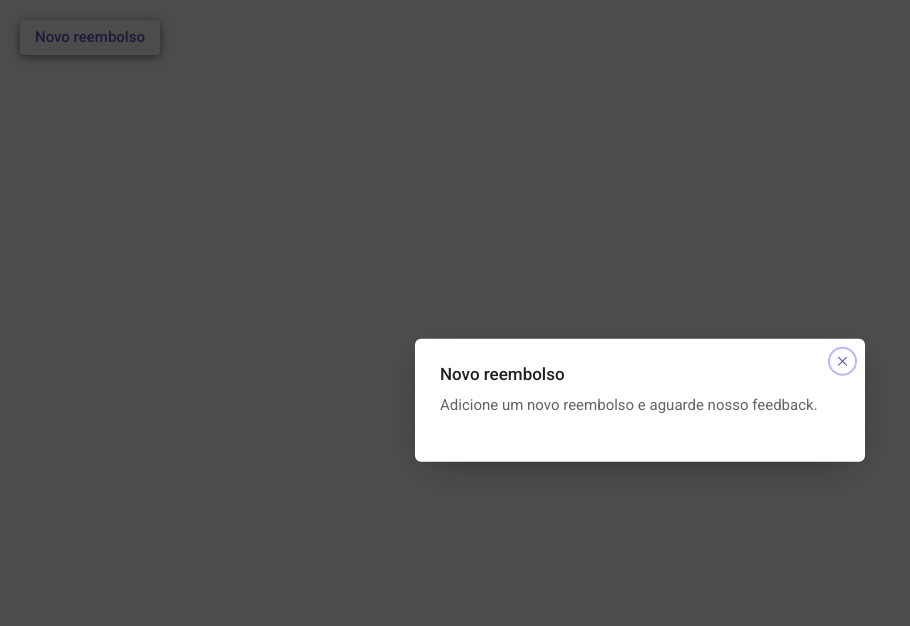
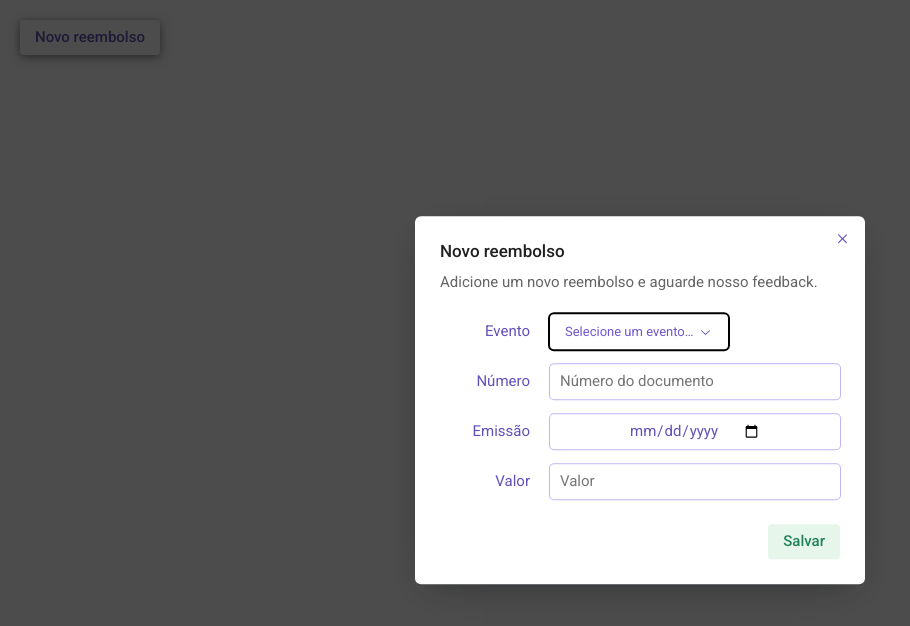
Before and after one commit to ajcadev/refund, a Next.js app: page /refund in a window 1280 px wide. Both pictures are taken after a click on the button "Novo reembolso". Shown: the top 626 px of the page, without its empty margins (0-910 px from the left). Built offline with nearby package versions, Linux system fonts and the light colour scheme.

Commit message:
add form

```diff
--- a/src/components/NewRefundModal/index.tsx
+++ b/src/components/NewRefundModal/index.tsx
@@ -1,5 +1,8 @@
-import { Cross2Icon } from "@radix-ui/react-icons";
+import { CheckIcon, ChevronDownIcon, ChevronUpIcon, Cross2Icon } from "@radix-ui/react-icons";
+import { Button } from "../../styles/UI/Button";
 import { DialogClose, DialogContent, DialogDescription, DialogIconButton, DialogOverlay, DialogPortal, DialogTitle } from "../../styles/UI/Dialog";
+import { SelectContent, SelectIcon, SelectItem, SelectItemIndicator, SelectItemText, SelectPortal, SelectRoot, SelectScrollDownButton, SelectScrollUpButton, SelectTrigger, SelectValue, SelectViewport } from "../../styles/UI/Select";
+import { Fieldset, Flex, Input, Label } from "./styles";
 
 export function NewRefundModal(){
   return(
@@ -8,6 +11,79 @@ export function NewRefundModal(){
       <DialogContent>
         <DialogTitle>Novo reembolso</DialogTitle>
         <DialogDescription>Adicione um novo reembolso e aguarde nosso feedback.</DialogDescription>
+        <form action="">
+          <Fieldset>
+            <Label htmlFor="event">Evento</Label>
+            <SelectRoot>
+              <SelectTrigger id="event" aria-label="Event">
+                <SelectValue placeholder="Selecione um evento…" />
+                <SelectIcon>
+                  <ChevronDownIcon />
+                </SelectIcon>
+              </SelectTrigger>
+              <SelectPortal>
+                <SelectContent>
+                  <SelectScrollUpButton>
+                    <ChevronUpIcon />
+                  </SelectScrollUpButton>
+                  <SelectViewport>
+                    <SelectItem value="1828">
+                      <SelectItemText>Creche</SelectItemText>
+                      <SelectItemIndicator>
+                        <CheckIcon />
+                      </SelectItemIndicator>
+                    </SelectItem>
+                    <SelectItem value="1827">
+                      <SelectItemText>Médico</SelectItemText>
+                      <SelectItemIndicator>
+                        <CheckIcon />
+                      </SelectItemIndicator>
+                    </SelectItem>
+                    <SelectItem value="1966">
+                      <SelectItemText>Odonto</SelectItemText>
+                      <SelectItemIndicator>
+                        <CheckIcon />
+                      </SelectItemIndicator>
+                    </SelectItem>
+                  </SelectViewport>
+                  <SelectScrollDownButton>
+                    <ChevronDownIcon />
+                  </SelectScrollDownButton>
+                </SelectContent>
+              </SelectPortal>
+            </SelectRoot>
+          </Fieldset>
+          <Fieldset>
+            <Label htmlFor="numberDoc">Número</Label>
+            <Input
+              id="numberDoc"
+              type="text"
+              placeholder='Número do documento'
+              required
+            />
+          </Fieldset>
+          <Fieldset>
+            <Label htmlFor="issueDate">Emissão</Label>
+            <Input
+              id="issueDate"
+              type="date"
+              placeholder='Emissão'
+              required
+            />
+          </Fieldset>
+          <Fieldset>
+            <Label htmlFor="value">Valor</Label>
+            <Input
+              id="value"
+              type="number"
+              placeholder='Valor'
+              required
+            />
+          </Fieldset>
+          <Flex css={{ marginTop: 25, justifyContent: 'flex-end' }}>
+            <Button type="submit" variant="green">Salvar</Button>
+          </Flex>
+        </form>
         <DialogClose asChild>
           <DialogIconButton aria-label="Close">
             <Cross2Icon />
--- /dev/null
+++ b/src/components/NewRefundModal/styles.ts
@@ -0,0 +1,40 @@
+import { styled } from "../../styles";
+
+export const Flex = styled('div', { display: 'flex' });
+
+export const Fieldset = styled('fieldset', {
+  all: 'unset',
+  display: 'flex',
+  gap: 20,
+  alignItems: 'center',
+  marginBottom: 15,
+});
+
+export const Label = styled('label', {
+  fontSize: 15,
+  color: '$violet11',
+  width: 90,
+  textAlign: 'right',
+});
+
+export const Input = styled('input', {
+  all: 'unset',
+  width: '100%',
+  flex: '1',
+  display: 'inline-flex',
+  alignItems: 'center',
+  justifyContent: 'center',
+  borderRadius: 4,
+  padding: '0 10px',
+  fontSize: 15,
+  lineHeight: 1,
+  color: '$violet11',
+  $$shadow: '$colors$violet7',
+  boxShadow: '0 0 0 1px $$shadow',
+  height: 35,
+
+  '&:focus': {
+    $$shadow: '$colors$violet8',
+    boxShadow: '0 0 0 2px $$shadow'
+  },
+});
```
